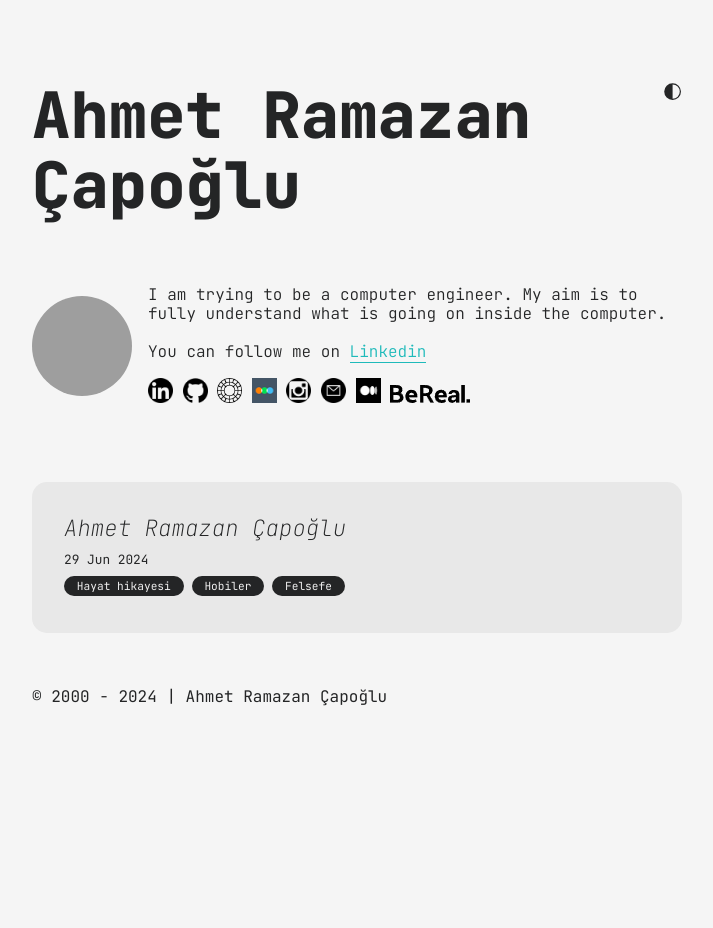
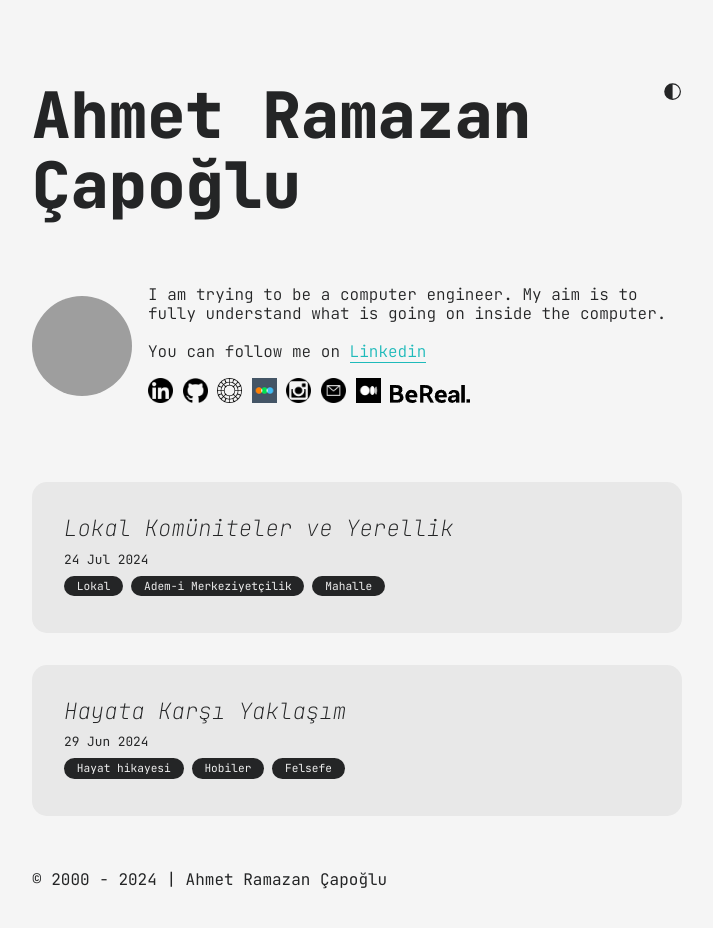
Before and after one commit to cap-oglu/cap-oglu.github.io, a Jekyll site: the page built from index.md, in a window 1280 px wide, cut to the strip 0-944 px from the top of the page. Shown: the top 928 px of the strip, without its empty margins (283-996 px from the left). Built offline with Jekyll 4.4.1, drawn with Linux system fonts in a browser that asks for light colours; before the commit the page ends 900 px from its top, so only the background shows below that; part of the change alters nothing that is shown; grey boxes are pictures that could not be loaded.

Commit message:
Yeni post: Lokal

```diff
--- a/all_collections/_posts/2024-06-29-opening-of-my-personal-website.md
+++ b/all_collections/_posts/2024-06-29-opening-of-my-personal-website.md
@@ -1,6 +1,6 @@
 ---
 layout: post
-title: Ahmet Ramazan Çapoğlu
+title: Hayata Karşı Yaklaşım
 date: 2024-06-29
 categories: ["Hayat hikayesi", "Hobiler", "Felsefe"]
 ---
--- /dev/null
+++ b/all_collections/_posts/2024-07-24-local-communities.md
@@ -0,0 +1,8 @@
+---
+layout: post
+title: Lokal Komüniteler ve Yerellik
+date: 2024-07-24
+categories: ["Lokal", "Adem-i Merkeziyetçilik", "Mahalle"]
+---
+
+Lokal komüniteler güçlendirilmeli, sorunlara daha hızlı çözüm bulunur. İnsan ilişkileri de tekrar lokalleşmeli, insan eliyle yazılan algoritmaların bireyi, gerçek hayatta tanıması mümkün olmayacak insanlarla tanıştırdığı uygulamalar yasaklanmalı. Sanal aleme de sınırlar getirilmeli. İnsanlar onları ilgilendirmeyen şeylere ulaşamamalı ve alakaları olamayan konularda fikir beyan edememeli. Sosyal medya gerçek dünyadaki paternlere uygun tasarlanmalı. "A" kişisi ile "B" kişisinin gerçek hayatta bir nevi bağlantısı yoksa internet üzerinden de tanışamamalı bu kişiler. Lokalleşmenin arttığı bir evrende insanlar daha çok sorumluluk alacaklardır, atacakları adımları daha çok düşünecekler ve suçlular daha hızlı cezalandırılacaklardır, sorunlar daha hızlı çözülecektir. Kendi lokal sorunlarımıza çözüm bulamazken dünyadaki sorunlara sosyal medya üzerinden çözüm bulmaya çalışmak ironik. Bireye önem verilmeli ki toplum güçlensin. Global dünyada birey yutulmaya mahkum. İdeolojiler, propagandalar, kültürel emperyalizm karşısında yerel bilinci olmayan birey savrulur gider. Bunun haricinde siyasi olarak da yerelliğin güçlendirilmesi lazım. Yoksa en baştaki siyasetçi ile halk arasında bir kopukluk olur...
```
